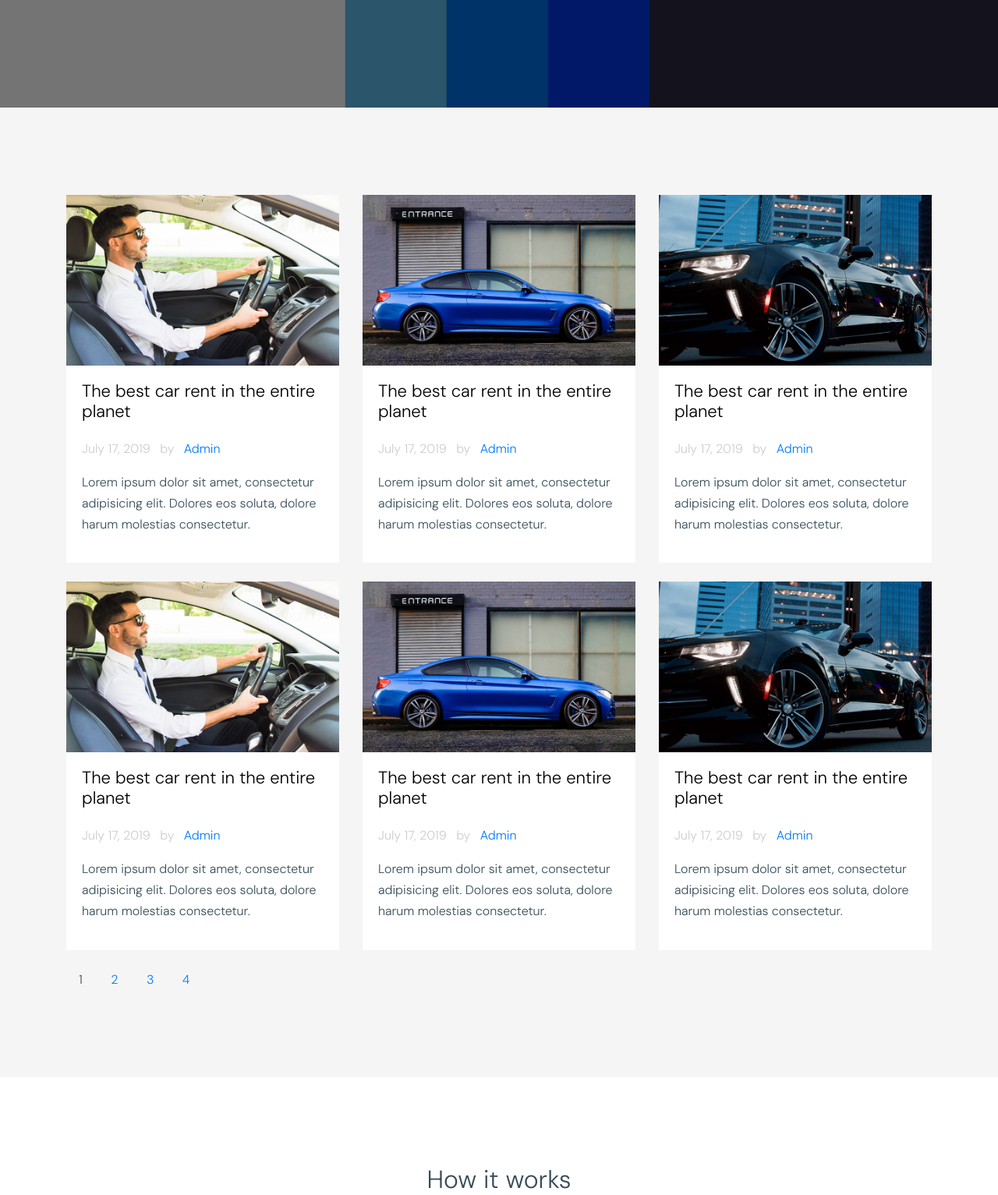
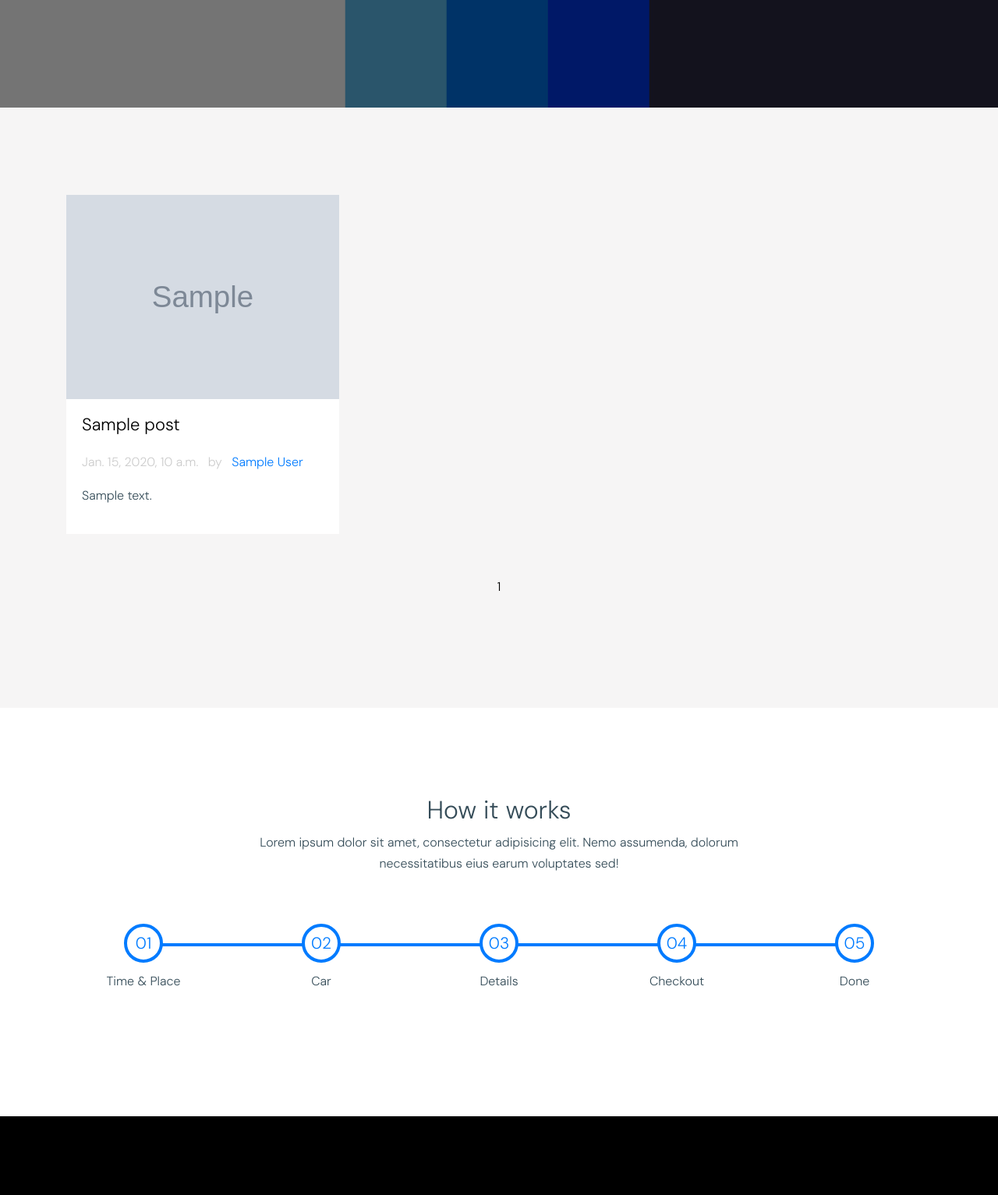
Before and after one commit to Dedich1988/moto_rent, a Django app: template blog/templates/blog/blog.html in a window 1280 px wide. Shown: the part 582-2115 px from the top of the page at 78% size. Run offline with Django 4.2, Linux system fonts and the light colour scheme; the template is opened without the code that fills it: most values are stand-ins (such as "Sample title", 1, 10 or a date in 2020); grey boxes marked "Sample" are stand-in pictures; parts of the project's set-up code (start-up, migrations or seed data) failed here and were passed over; some libraries are stand-ins or nearby versions; some web fonts are replaced.

Commit message:
Finished 8 +blog

```diff
--- a/blog/templates/blog/blog.html
+++ b/blog/templates/blog/blog.html
@@ -19,99 +19,36 @@
     <div class="site-section bg-light">
       <div class="container">
         <div class="row">
+			      {% for post in page_objs %}
                     <div class="col-lg-4 col-md-6 mb-4">
                         <div class="post-entry-1 h-100">
-              <a href="single.html">
-                <img src="{% static 'webapp/images/post_1.jpg' %}" alt="Image"
+                            <a href="{% url 'blog:post' post.pk %}">
+                                <img src="{{ post.image.url }}" alt="Image"
                                      class="img-fluid">
                             </a>
                             <div class="post-entry-1-contents">
 
-                <h2><a href="{% url 'blog:single' %}">The best car rent in the entire planet</a></h2>
-                <span class="meta d-inline-block mb-3">July 17, 2019 <span class="mx-2">by</span> <a href="{% url 'blog:single' %}">Admin</a></span>
-                <p>Lorem ipsum dolor sit amet, consectetur adipisicing elit. Dolores eos soluta, dolore harum molestias consectetur.</p>
+                                <h2><a href="{% url 'blog:post' post.pk %}">{{ post.title }}</a></h2>
+                                <span class="meta d-inline-block mb-3">{{ post.created_at }} <span
+                                        class="mx-2">by</span> <a
+                                        href="#">{{ post.author }}</a></span>
+                                <p>{{ post.text|truncatechars:100 }}</p>
                             </div>
                         </div>
                     </div>
-          <div class="col-lg-4 col-md-6 mb-4">
-            <div class="post-entry-1 h-100">
-              <a href="{% url 'blog:single' %}">
-                <img src="{% static 'webapp/images/img_2.jpg' %}" alt="Image"
-                 class="img-fluid">
-              </a>
-              <div class="post-entry-1-contents">
+                {% endfor %}
 
-                <h2><a href="{% url 'blog:single' %}">The best car rent in the entire planet</a></h2>
-                <span class="meta d-inline-block mb-3">July 17, 2019 <span class="mx-2">by</span> <a href="#">Admin</a></span>
-                <p>Lorem ipsum dolor sit amet, consectetur adipisicing elit. Dolores eos soluta, dolore harum molestias consectetur.</p>
-              </div>
-            </div>
-          </div>
-
-          <div class="col-lg-4 col-md-6 mb-4">
-            <div class="post-entry-1 h-100">
-              <a href="{% url 'blog:single' %}">
-                <img src="{% static 'webapp/images/img_3.jpg' %}" alt="Image"
-                 class="img-fluid">
-              </a>
-              <div class="post-entry-1-contents">
-
-                <h2><a href="{% url 'blog:single' %}">The best car rent in the entire planet</a></h2>
-                <span class="meta d-inline-block mb-3">July 17, 2019 <span class="mx-2">by</span> <a href="#">Admin</a></span>
-                <p>Lorem ipsum dolor sit amet, consectetur adipisicing elit. Dolores eos soluta, dolore harum molestias consectetur.</p>
-              </div>
-            </div>
-          </div>
-
-          <div class="col-lg-4 col-md-6 mb-4">
-            <div class="post-entry-1 h-100">
-              <a href="{% url 'blog:single' %}">
-                <img src="{% static 'webapp/images/post_1.jpg' %}" alt="Image"
-                 class="img-fluid">
-              </a>
-              <div class="post-entry-1-contents">
-
-                <h2><a href="{% url 'blog:single' %}">The best car rent in the entire planet</a></h2>
-                <span class="meta d-inline-block mb-3">July 17, 2019 <span class="mx-2">by</span> <a href="#">Admin</a></span>
-                <p>Lorem ipsum dolor sit amet, consectetur adipisicing elit. Dolores eos soluta, dolore harum molestias consectetur.</p>
-              </div>
-            </div>
-          </div>
-          <div class="col-lg-4 col-md-6 mb-4">
-            <div class="post-entry-1 h-100">
-              <a href="{% url 'blog:single' %}">
-                <img src="{% static 'webapp/images/img_2.jpg' %}" alt="Image"
-                 class="img-fluid">
-              </a>
-              <div class="post-entry-1-contents">
-
-                <h2><a href="{% url 'blog:single' %}">The best car rent in the entire planet</a></h2>
-                <span class="meta d-inline-block mb-3">July 17, 2019 <span class="mx-2">by</span> <a href="#">Admin</a></span>
-                <p>Lorem ipsum dolor sit amet, consectetur adipisicing elit. Dolores eos soluta, dolore harum molestias consectetur.</p>
-              </div>
-            </div>
-          </div>
-
-          <div class="col-lg-4 col-md-6 mb-4">
-            <div class="post-entry-1 h-100">
-              <a href="{% url 'blog:single' %}">
-                <img src="{% static 'webapp/images/img_3.jpg' %}" alt="Image"
-                 class="img-fluid">
-              </a>
-              <div class="post-entry-1-contents">
-
-                <h2><a href="{% url 'blog:single' %}">The best car rent in the entire planet</a></h2>
-                <span class="meta d-inline-block mb-3">July 17, 2019 <span class="mx-2">by</span> <a href="#">Admin</a></span>
-                <p>Lorem ipsum dolor sit amet, consectetur adipisicing elit. Dolores eos soluta, dolore harum molestias consectetur.</p>
-              </div>
-            </div>
-          </div>
 
           <div class="col-12">
-            <span class="p-3">1</span>
-            <a href="#" class="p-3">2</a>
-            <a href="#" class="p-3">3</a>
-            <a href="#" class="p-3">4</a>
+            {% for page in page_objs.paginator.page_range %}
+
+                        {% if page == page_objs.number %}
+                            <a href="?page={{ page }}#my-heading" class="pagination" style="color:black">{{ page }}</a>
+                        {% else %}
+                            <a href="?page={{ page }}#my-heading" class="pagination">{{ page }}</a>
+                        {% endif %}
+
+                    {% endfor %}
           </div>
         </div>
       </div>
--- a/blog/urls.py
+++ b/blog/urls.py
@@ -6,6 +6,5 @@
 
 urlpatterns = [
     path('blog/', blog, name='blog'),
-    path('single/', single, name='single'),
-
+    path('post/<int:pk>', post, name='post'),
 ]
--- a/moto_rent/settings.py
+++ b/moto_rent/settings.py
@@ -37,6 +37,7 @@
     'django.contrib.staticfiles',
     'webapp',
     'blog',
+
 ]
 
 MIDDLEWARE = [
@@ -101,6 +102,7 @@
 # Internationalization
 # https://docs.djangoproject.com/en/4.1/topics/i18n/
 
+
 LANGUAGE_CODE = 'en-us'
 
 TIME_ZONE = 'UTC'
@@ -108,6 +110,7 @@
 USE_I18N = True
 
 USE_TZ = True
+
 
 # Static files (CSS, JavaScript, Images)
 # https://docs.djangoproject.com/en/4.1/howto/static-files/
@@ -121,3 +124,5 @@
 
 MEDIA_ROOT = os.path.join(BASE_DIR, 'files', 'media')
 MEDIA_URL = '/media/'
+
+LOGIN_REDIRECT_URL = '/'
```
Also changed, not shown: blog/templates/blog/post.html (added, +129 -0 lines), blog/templates/blog/single.html (deleted, +0 -196 lines), webapp/templates/webapp/cars.html (+29 -56 lines), webapp/templates/webapp/index.html (+6 -6 lines). Lines whose indentation alone changed are shown as unchanged.
